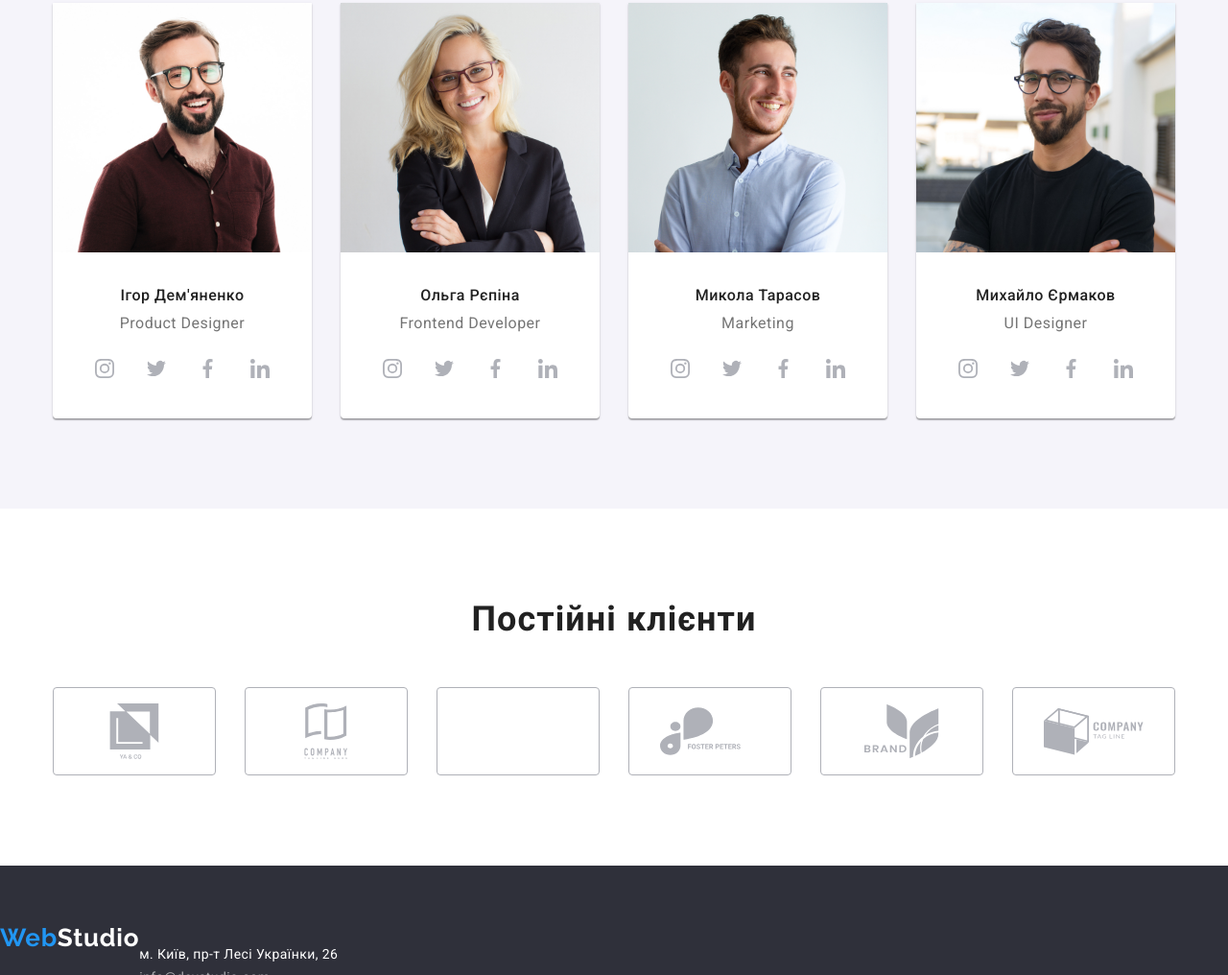
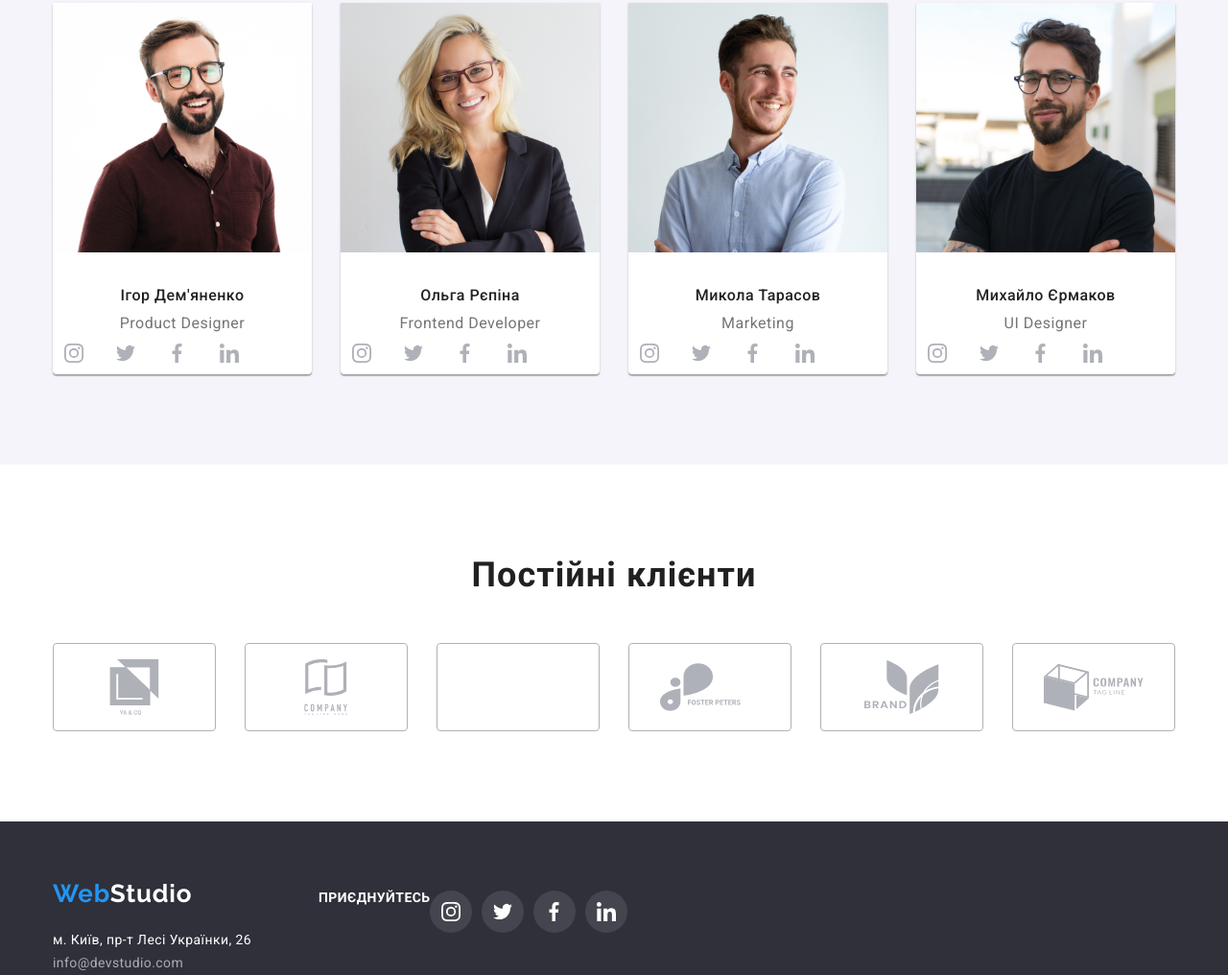
Before and after one commit to Kateryna0220/goit-markup-hw-04, a plain HTML site: page index.html in a window 1280 px wide. Shown: the part 1784-2800 px from the top of the page at 96% size. Drawn offline with nearby package versions, Linux system fonts and the light colour scheme.

Commit message:
доделать

```diff
--- a/css/styles.css
+++ b/css/styles.css
@@ -30,9 +30,6 @@ ul {
 
 .link {
     text-decoration: none;
-}
-.link.current {
-    color: var(--accent-color);
 }
 .container {
     margin: 0 auto;
@@ -138,7 +135,8 @@ margin-left: 10px;
 .footer-list .link:focus {
     color: var(--accent-color);
 }
-
+.link.current {
+    color: var(--accent-color);}
 /* Hero */
 
 .hero {
@@ -312,9 +310,6 @@ margin-bottom: 30px;
 .social-icon {
     display: flex;
     align-items: center;
-    justify-content: center;
-    margin-top: 16px;
-    margin-bottom: 30px;
 }
 
 .social-item:nth-child(4) {
@@ -435,7 +430,6 @@ footer .footer-list {
 .container-footer,
 .footer-icons{
     display: flex;
-align-items: space-aline;
 }
 .footer-info {
     margin-left: 215px;
@@ -560,3 +554,17 @@ align-items: space-aline;
     padding-left: 24px;
     padding-bottom: 20px;
 }
+footer .container {
+display: flex;
+align-items: baseline;
+}
+.footer-icons p{
+    font-style: normal;
+        font-weight: 700;
+        font-size: 14px;
+        line-height: 1.14;
+        letter-spacing: 0.03em;
+        text-transform: uppercase;
+        color: #FFFFFF;
+        margin-bottom: 20px;
+}
--- a/index.html
+++ b/index.html
@@ -295,7 +295,7 @@
                     <li class="item">
                         <a href="" class="link">
                             <svg class="client-icon" width="106" height="60">
-                                <use href="./images/icons.svg#icon-group-21"></use>
+                                <use href="./images/icons.svg#icon-group01"></use>
                             </svg>
                         </a>
                     </li>
@@ -325,8 +325,9 @@
         </section>
     </main>
     <!-- Footer -->
-    <footer>
-        <div class="container-footer">
+<footer>
+    <div class="container">
+        <div class="footer-wrapper">
             <a class="logo" href="./index.html">Web<span class="logo-footer">Studio</span></a>
             <address>
                 <ul class="footer-list">
@@ -340,7 +341,7 @@
             </address>
         </div>
         <div class="footer-icons">
-            <h1>приєднуйтесь</h1>
+            <p>ПРИЄДНУЙТЕСЬ</p>
             <ul class="social-icon">
                 <li class="social-item">
                     <a href="" class="social-link">
@@ -372,7 +373,8 @@
                 </li>
             </ul>
         </div>
-    </footer>
+    </div>
+</footer>
 </body>
 
 </html>
```
Also changed, not shown: portfolio.html (+6 -4 lines), images/group01.svg (added), images/icons.svg, 1 other file.
